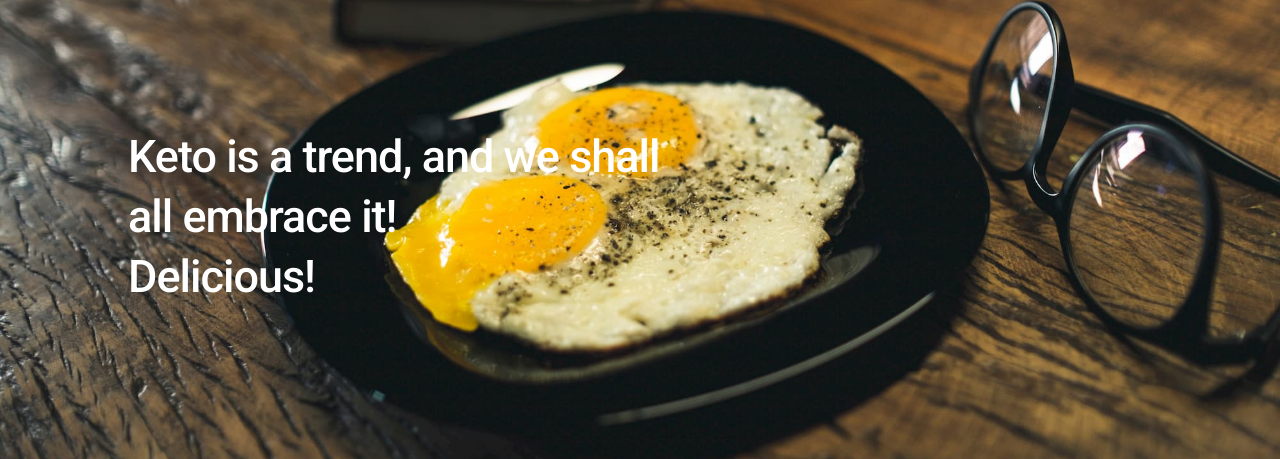
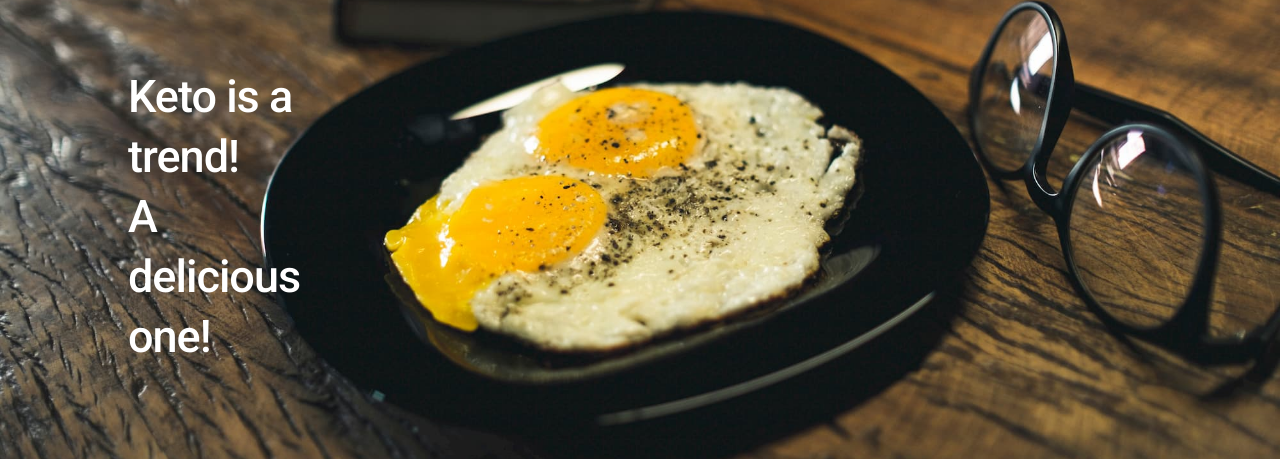
Before and after one commit to Flohecate/Flohecate.github.io, a plain HTML site: page index.html in a window 1280 px wide. Shown: the part 194-653 px from the top of the page. Drawn offline with Linux system fonts and the light colour scheme.

Commit message:
change of main text

```diff
--- a/index.html
+++ b/index.html
@@ -47,7 +47,7 @@
 
 		<div class="bio">
 
-			<p>Keto is a trend, and we shall all embrace it! <br>Delicious! </p>
+			<p>Keto is a trend! <br>A delicious one! </p>
 
 		</div>
 
```
